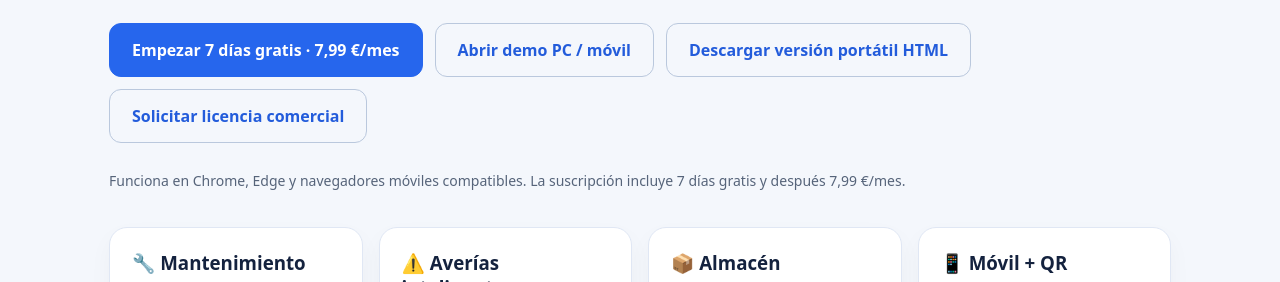
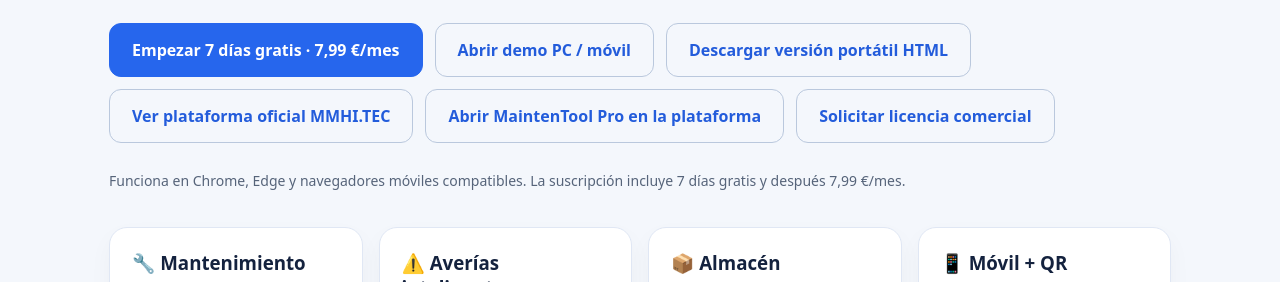
Before and after one commit to IsraelConti/IsraelConti.github.io, a plain HTML site: page maintentoolpro/index.html in a window 1280 px wide. Shown: the part 441-723 px from the top of the page. Drawn offline with Linux system fonts and the light colour scheme.

Commit message:
Add official MMHI.TEC platform links to MaintenTool Pro

```diff
--- a/maintentoolpro/index.html
+++ b/maintentoolpro/index.html
@@ -7,7 +7,7 @@
 <body><header><div><div class="brand">M+ &nbsp; MaintenTool <span>PRO</span> · MMHI.TEC</div><a href="./app/index.html">Acceder al programa</a></div></header>
 <main><span class="flag">7 DÍAS GRATIS · 7,99 €/MES</span><p class="eyebrow">GESTIÓN DE MANTENIMIENTO INDUSTRIAL</p><h1>Una GMAO práctica para ordenador y móvil.</h1>
 <p class="lede">Gestiona máquinas, órdenes de trabajo, mantenimiento preventivo, repuestos y averías. Detecta fallos repetidos y registra intervenciones desde el móvil.</p>
-<div class="buttons"><a class="btn primary" href="https://buy.stripe.com/4gMdR83GW65e7ej3PEg3601">Empezar 7 días gratis · 7,99 €/mes</a><a class="btn" href="./app/index.html">Abrir demo PC / móvil</a><a class="btn" href="./app/index.html" download="MaintenToolPro_Beta_Portable_PC_Movil.html">Descargar versión portátil HTML</a><a class="btn" href="mailto:contini1976@gmail.com?subject=MaintenTool%20Pro%20-%20Solicitud%20de%20licencia%20comercial">Solicitar licencia comercial</a></div>
+<div class="buttons"><a class="btn primary" href="https://buy.stripe.com/4gMdR83GW65e7ej3PEg3601">Empezar 7 días gratis · 7,99 €/mes</a><a class="btn" href="./app/index.html">Abrir demo PC / móvil</a><a class="btn" href="./app/index.html" download="MaintenToolPro_Beta_Portable_PC_Movil.html">Descargar versión portátil HTML</a><a class="btn" href="https://mmhitec-apps-market.contini1976.chatgpt.site">Ver plataforma oficial MMHI.TEC</a><a class="btn" href="https://maintentool-pro.contini1976.chatgpt.site">Abrir MaintenTool Pro en la plataforma</a><a class="btn" href="mailto:contini1976@gmail.com?subject=MaintenTool%20Pro%20-%20Solicitud%20de%20licencia%20comercial">Solicitar licencia comercial</a></div>
 <p class="muted">Funciona en Chrome, Edge y navegadores móviles compatibles. La suscripción incluye 7 días gratis y después 7,99 €/mes.</p>
 <div class="cards"><article class="card"><h3>🔧 Mantenimiento</h3><p>Inventario de equipos, órdenes, preventivos e historial de intervención.</p></article><article class="card"><h3>⚠️ Averías inteligentes</h3><p>Alertas por reincidencias, análisis de causas, indicadores y prioridades.</p></article><article class="card"><h3>📦 Almacén</h3><p>Repuestos, entradas y salidas, stocks mínimos y trazabilidad.</p></article><article class="card"><h3>📱 Móvil + QR</h3><p>Captura rápida de incidencias, fotografías, códigos QR y consulta de máquinas.</p></article></div>
 <section><h2>Prueba gratuita de 7 días</h2><p>Empieza con 7 días gratis desde el botón de compra. Después se factura 7,99 €/mes. Elige el modo <strong>Ordenador</strong> o <strong>Móvil / tableta</strong> al abrir la aplicación. Puedes exportar e importar copias para trasladar datos entre dispositivos.</p><div class="buttons"><a class="btn primary" href="https://buy.stripe.com/4gMdR83GW65e7ej3PEg3601">Suscribirme con Stripe</a></div>
```
